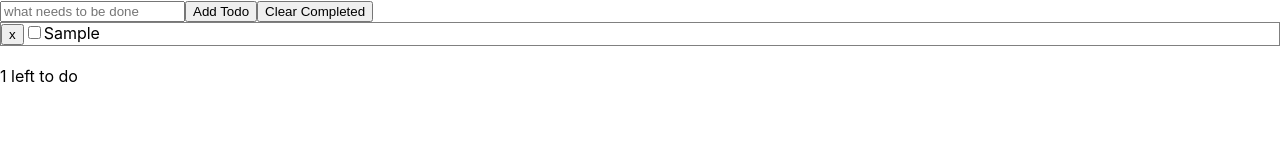
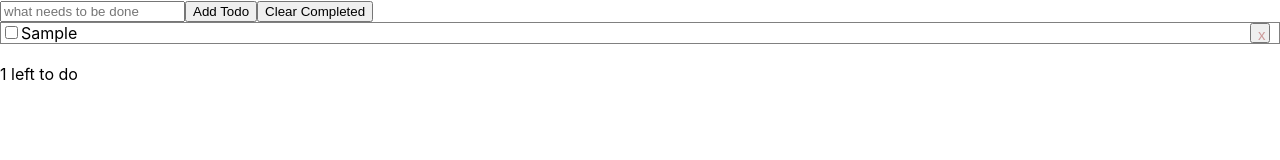
Before and after one commit to tamaradanhash/react-components-todo-list, a React (Create React App) app: page / in a window 1280 px wide. Both pictures are taken after typing "Sample" into the empty fields and a click on the button "Add Todo". Shown: the top 160 px of the page. Built offline with nearby package versions, Linux system fonts and the light colour scheme; the HTML template or start-up script is replaced by a standard one.

Commit message:
Add delete todo button

```diff
--- a/src/Todo.js
+++ b/src/Todo.js
@@ -11,19 +11,19 @@ export default function Todo({ todo, toggleTodo, deleteTodo }) {
   return (
     <div>
       <button
-        // style={{
-        //   position: 'absolute',
-        //   top: ' 0',
-        //   right: '10px',
-        //   bottom: '0',
-        //   width: '20px',
-        //   height: '20px',
-        //   margin: '0',
-        //   fontSize: ' 15px',
-        //   color: '#cc9a9a',
-        //   marginBottom: '11px',
-        //   transition: ' color 0.2s ease-out',
-        // }}
+        style={{
+          position: 'absolute',
+
+          right: '10px',
+
+          width: '20px',
+          height: '20px',
+          margin: '0',
+          fontSize: ' 15px',
+          color: '#cc9a9a',
+          marginBottom: '11px',
+          transition: ' color 0.2s ease-out',
+        }}
         onClick={handleDeleteTodo}
       >
         x
```
